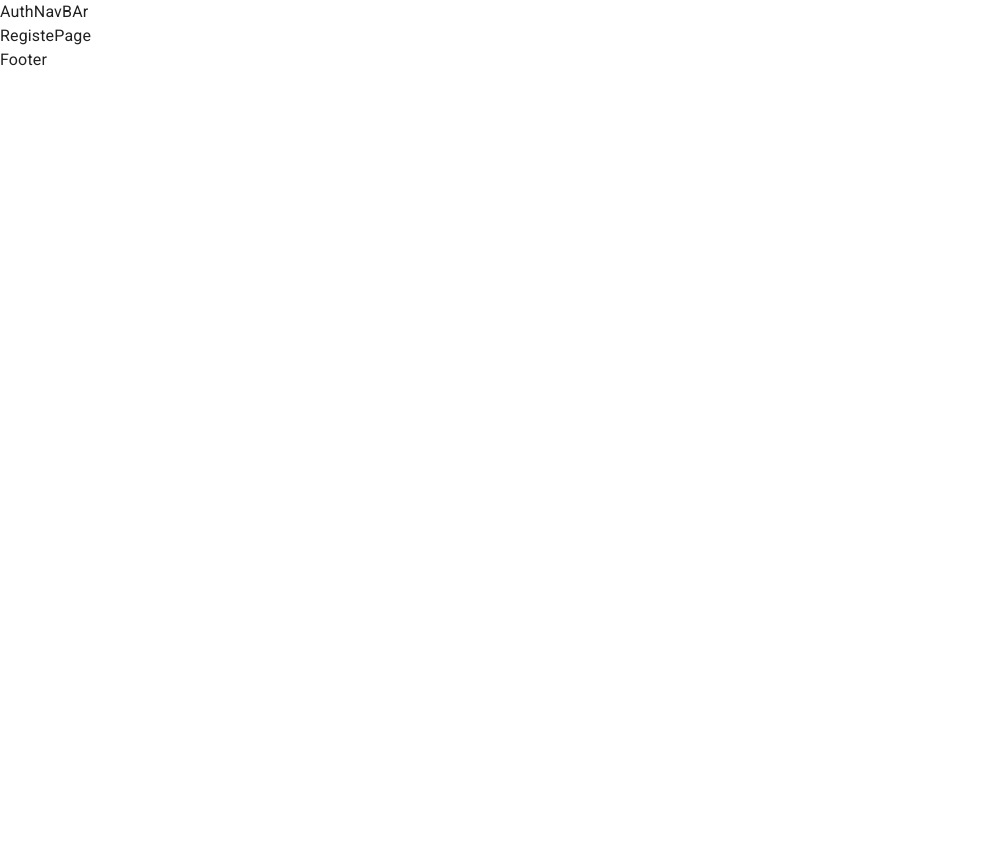
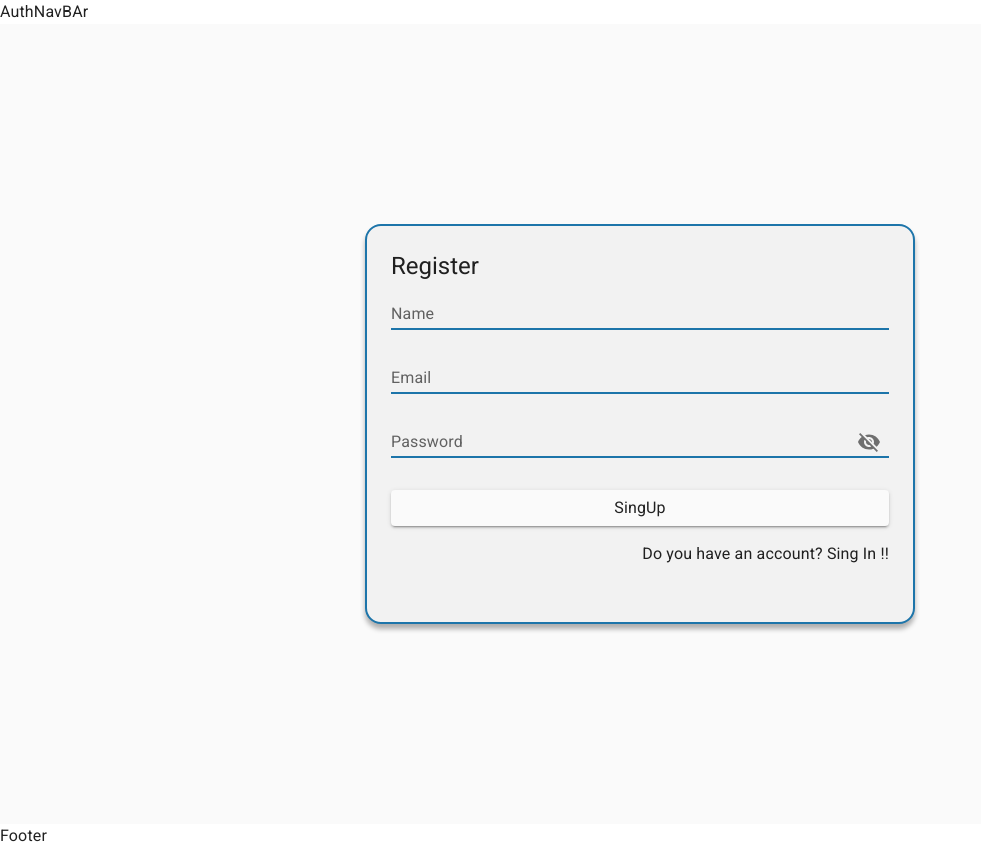
Before and after one commit to diferoca1978/React-Mern-Front, a React (Vite) app: page /auth/register in a window 1280 px wide. Shown: the whole page, without its empty margins (0-981 px from the left). Before the commit the page ends 800 px from the top, so only its background shows below. Built offline with nearby package versions, Linux system fonts and the light colour scheme.

Commit message:
Register page created

```diff
--- a/src/auth/pages/LoginPage.jsx
+++ b/src/auth/pages/LoginPage.jsx
@@ -2,7 +2,6 @@ import { useState } from 'react';
 import { Link as RouterLink } from 'react-router-dom';
 import {
   Button,
-  Divider,
   Grid,
   IconButton,
   InputAdornment,
--- a/src/auth/pages/RegisterPage.jsx
+++ b/src/auth/pages/RegisterPage.jsx
@@ -1,7 +1,114 @@
+import { useState } from 'react';
+import {
+  Button,
+  Grid,
+  IconButton,
+  InputAdornment,
+  Link,
+  TextField,
+  Typography,
+} from '@mui/material';
+import { Link as RouterLink } from 'react-router-dom';
+import { FormsLayout } from '../../layout';
+import { useForm } from 'react-hook-form';
+import { Visibility, VisibilityOff } from '@mui/icons-material';
+
 export const RegisterPage = () => {
+  const {
+    register,
+    handleSubmit,
+    formState: { errors },
+  } = useForm();
+
+  const onSubmit = (data) => console.log(data);
+
+  const [showPassword, setShowPassword] = useState(false);
+
+  const togglepasword = () => setShowPassword(!showPassword);
+
   return (
     <>
-      <div>RegistePage</div>
+      <FormsLayout title="Register">
+        <form onSubmit={handleSubmit(onSubmit)}>
+          <Grid container>
+            <Grid item xs={12} sx={{ pb: 2 }}>
+              <TextField
+                variant="standard"
+                label="Name"
+                type="text"
+                fullWidth
+                {...register('name')}
+              />
+            </Grid>
+
+            <Grid item xs={12} sx={{ pb: 2 }}>
+              <TextField
+                variant="standard"
+                label="Email"
+                type="email"
+                fullWidth
+                {...register('email')}
+              />
+            </Grid>
+
+            <Grid item xs={12} sx={{ pb: 2 }}>
+              <TextField
+                variant="standard"
+                label="Password"
+                type={showPassword ? 'text' : 'password'}
+                fullWidth
+                InputProps={{
+                  endAdornment: (
+                    <InputAdornment position="end">
+                      <IconButton onClick={togglepasword}>
+                        {!showPassword ? <VisibilityOff /> : <Visibility />}
+                      </IconButton>
+                    </InputAdornment>
+                  ),
+                }}
+                {...register('password')}
+              />
+
+              <Grid container spacing={2} sx={{ mb: 2, mt: 2, padding: 0 }}>
+                <Grid item xs={12} sx={{ pb: 2 }}>
+                  <Button
+                    type="submit"
+                    variant="contained"
+                    fullWidth
+                    sx={{
+                      bgcolor: 'primary.main',
+                      fontSize: 16,
+                      '&:hover': { bgcolor: 'primary.light' },
+                    }}
+                  >
+                    <Typography sx={{ textTransform: 'capitalize' }}>
+                      SingUp
+                    </Typography>
+                  </Button>
+                </Grid>
+
+                <Grid container direction="row" justifyContent="end" sm={12}>
+                  <Link
+                    component={RouterLink}
+                    color="inherit"
+                    to="/auth/register"
+                    sx={{
+                      fontSize: 16,
+                      textDecoration: 'none',
+                      cursor: 'pointer',
+                      '&:hover': {
+                        color: 'info.main',
+                      },
+                    }}
+                  >
+                    Do you have an account? Sing In !!
+                  </Link>
+                </Grid>
+              </Grid>
+            </Grid>
+          </Grid>
+        </form>
+      </FormsLayout>
     </>
   );
 };
```
